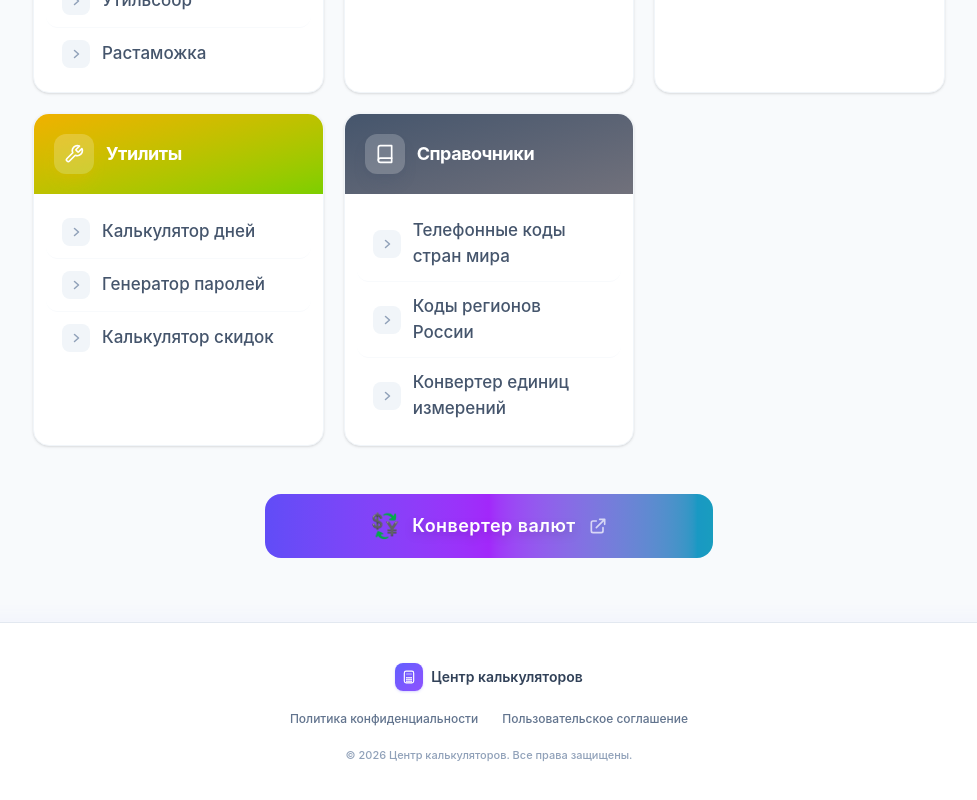
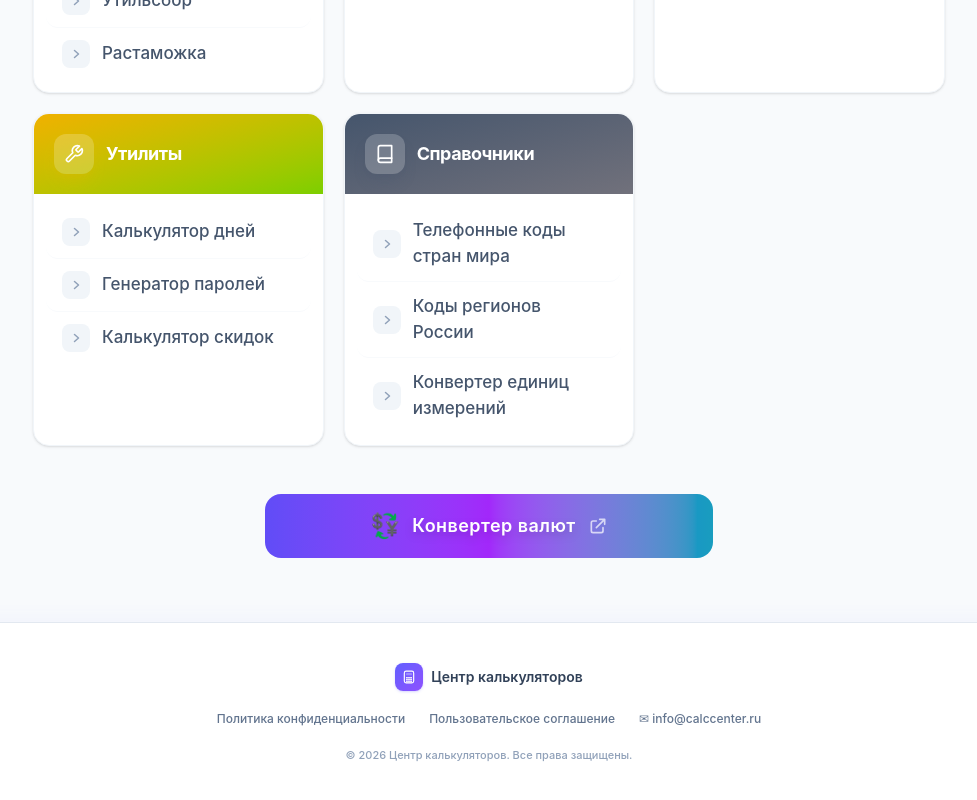
Before and after one commit to Dronych2004/m_calccenter, a React (Vite) app: page / in a window 1280 px wide. Shown: the part 1388-2188 px from the top of the page, without its empty margins (151-1128 px from the left). Built offline with nearby package versions, Linux system fonts and the light colour scheme.

Commit message:
feat: добавить email info@calccenter.ru в футер

```diff
--- a/src/components/Footer.tsx
+++ b/src/components/Footer.tsx
@@ -29,6 +29,9 @@ export default function Footer() {
               <button onClick={() => setShowTerms(true)} className="text-xs text-slate-500 hover:text-indigo-600 transition-colors cursor-pointer bg-transparent border-none font-medium">
                 {t('footer.terms')}
               </button>
+              <a href="mailto:info@calccenter.ru" className="text-xs text-slate-500 hover:text-indigo-600 transition-colors font-medium no-underline">
+                ✉ info@calccenter.ru
+              </a>
             </div>
             <p className="text-[11px] text-slate-400 font-medium">{t('footer.copyright', { year: new Date().getFullYear() })}</p>
           </div>
```
